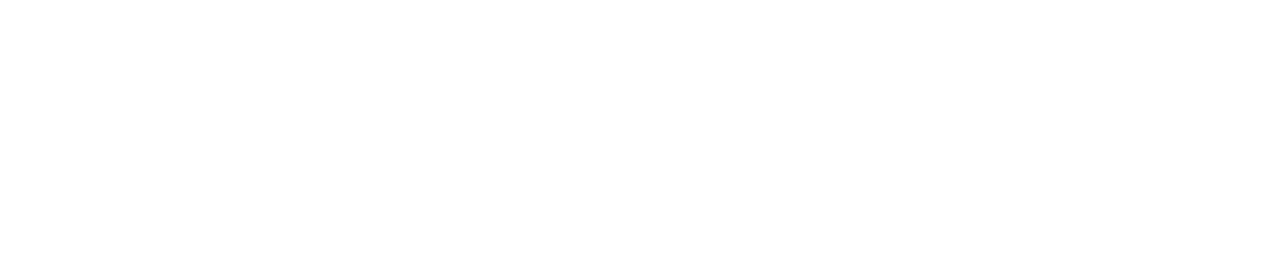
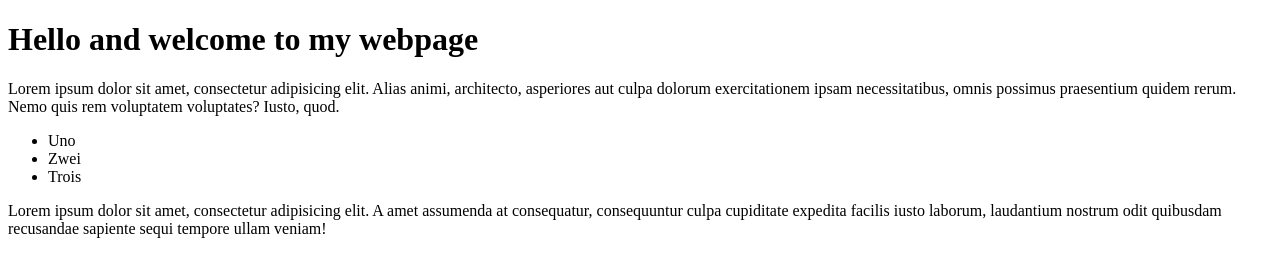
Before and after one commit to sergio-davila/codeup-web-exercises, a plain HTML site: page jquery_exercises.html in a window 1280 px wide. Drawn offline with nearby package versions, Linux system fonts and the light colour scheme.

Commit message:
feat: jquery exercise

```diff
--- a/jquery_exercises.html
+++ b/jquery_exercises.html
@@ -5,6 +5,20 @@
     <title>jQuery exercises</title>
 </head>
 <body>
+    <h1>Hello and welcome to my webpage</h1>
+    <p>
+        Lorem ipsum dolor sit amet, consectetur adipisicing elit. Alias animi, architecto, asperiores aut culpa dolorum exercitationem ipsam necessitatibus, omnis possimus praesentium quidem rerum. Nemo quis rem voluptatem voluptates? Iusto, quod.
+    </p>
+    <ul>
+        <li>Uno</li>
+        <li>Zwei</li>
+        <li>Trois</li>
+    </ul>
+    <div>
+        Lorem ipsum dolor sit amet, consectetur adipisicing elit. A amet assumenda at consequatur, consequuntur culpa cupiditate expedita facilis iusto laborum, laudantium nostrum odit quibusdam recusandae sapiente sequi tempore ullam veniam!
+    </div>
+
+
 
 
 <script src="https://code.jquery.com/jquery-2.2.4.min.js" integrity="sha256-BbhdlvQf/xTY9gja0Dq3HiwQF8LaCRTXxZKRutelT44=" crossorigin="anonymous"></script>
```
